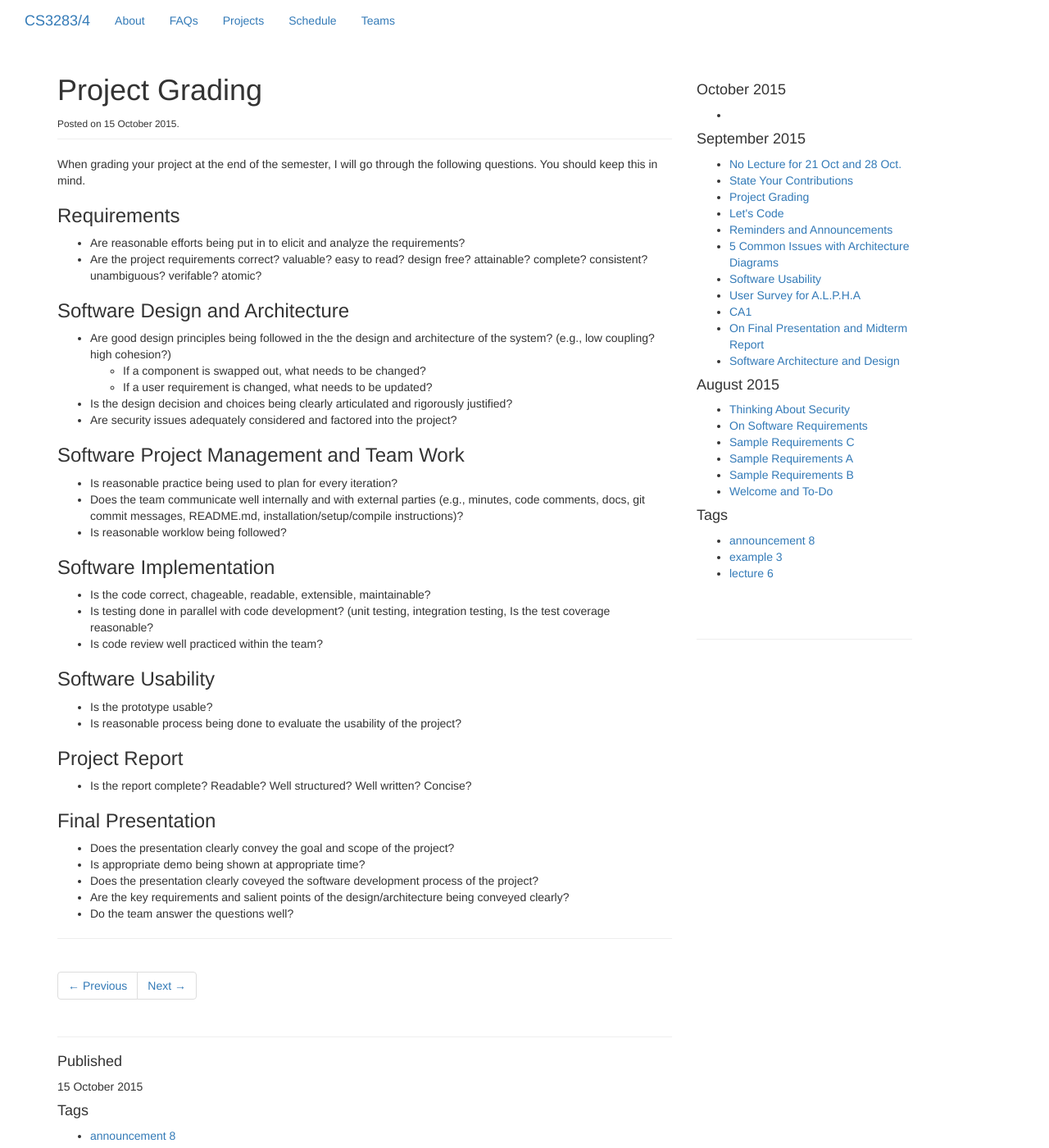
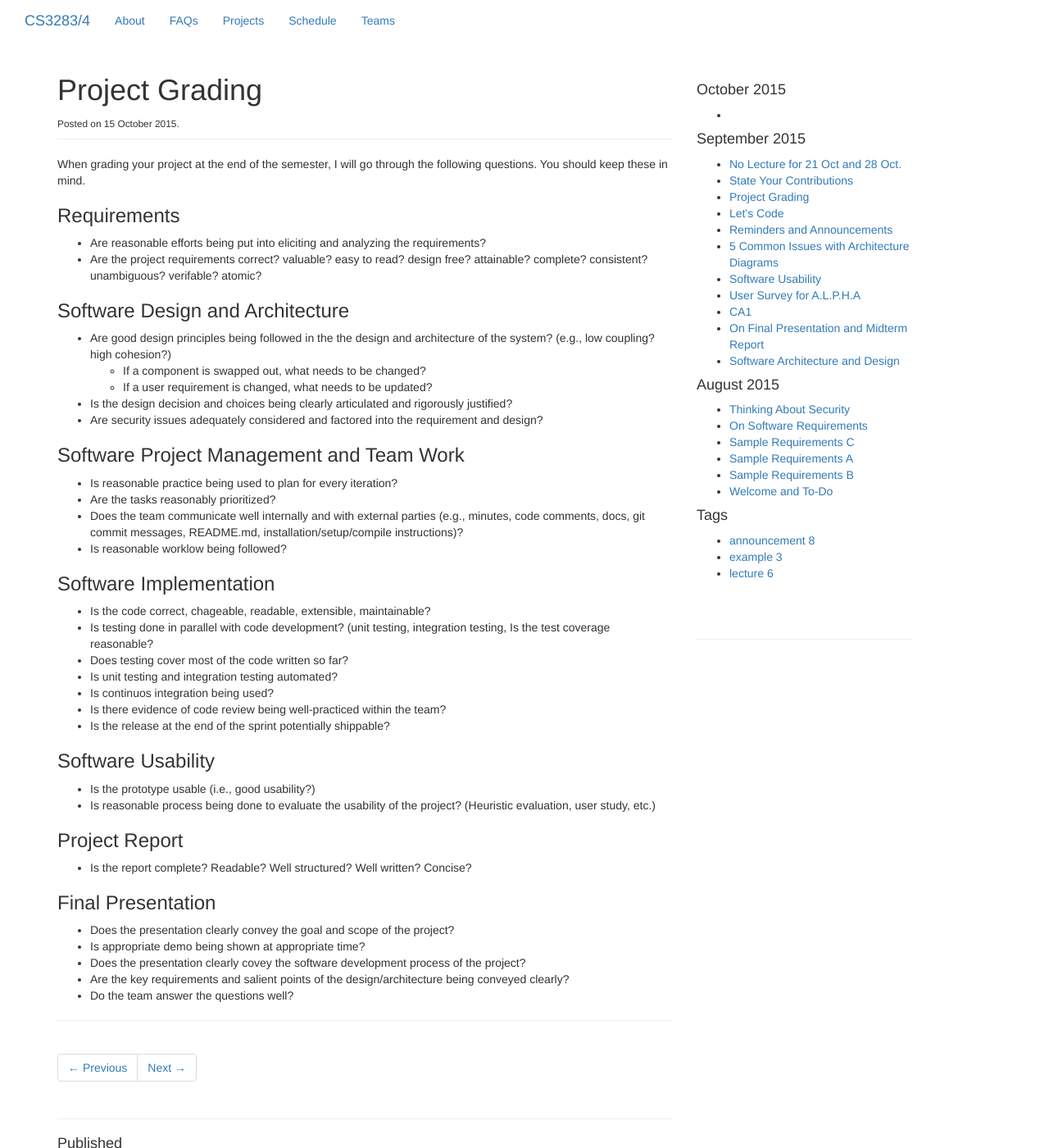
Before and after one commit to nus-mtp/1516, a Jekyll site: the page built from _posts/2015-10-15-grading-questions.md, in a window 1280 px wide and 1400 px high. Shown: the whole window at 82% size. Built offline with Jekyll 4.4.1, drawn with Linux system fonts in a browser that asks for light colours; nearby versions of some CDN libraries; library files that are not in the unit come from our copies; Markdown is read by kramdown in place of the engine named in the settings.

Commit message:
Refined and added questions

```diff
--- a/_posts/2015-10-15-grading-questions.md
+++ b/_posts/2015-10-15-grading-questions.md
@@ -5,10 +5,10 @@ tag: announcement
 date: 2015-10-15 15:17:00
 ---
 
-When grading your project at the end of the semester, I will go through the following questions.  You should keep this in mind.
+When grading your project at the end of the semester, I will go through the following questions.  You should keep these in mind.
 
 ### Requirements
-* Are reasonable efforts being put in to elicit and analyze the requirements?
+* Are reasonable efforts being put into eliciting and analyzing the requirements?
 * Are the project requirements correct? valuable? easy to read? design free? attainable? complete? consistent? unambiguous? verifable? atomic?
 
 ### Software Design and Architecture
@@ -16,10 +16,11 @@ When grading your project at the end of the semester, I will go through the foll
     * If a component is swapped out, what needs to be changed?
     * If a user requirement is changed, what needs to be updated?
 * Is the design decision and choices being clearly articulated and rigorously justified?
-* Are security issues adequately considered and factored into the project?
+* Are security issues adequately considered and factored into the requirement and design?
 
 ### Software Project Management and Team Work
 * Is reasonable practice being used to plan for every iteration?
+* Are the tasks reasonably prioritized?
 * Does the team communicate well internally and with external parties
 (e.g., minutes, code comments, docs, git commit messages, README.md, installation/setup/compile instructions)?
 * Is reasonable worklow being followed?
@@ -27,11 +28,15 @@ When grading your project at the end of the semester, I will go through the foll
 ### Software Implementation
 * Is the code correct, chageable, readable, extensible, maintainable?
 * Is testing done in parallel with code development?  (unit testing, integration testing, Is the test coverage reasonable?
-* Is code review well practiced within the team?
+* Does testing cover most of the code written so far?
+* Is unit testing and integration testing automated?
+* Is continuos integration being used?
+* Is there evidence of code review being well-practiced within the team?
+* Is the release at the end of the sprint potentially shippable?
 
 ### Software Usability
-* Is the prototype usable?
-* Is reasonable process being done to evaluate the usability of the project?
+* Is the prototype usable (i.e., good usability?)
+* Is reasonable process being done to evaluate the usability of the project?  (Heuristic evaluation, user study, etc.)
 
 ### Project Report
 * Is the report complete? Readable? Well structured? Well written? Concise?
@@ -39,6 +44,6 @@ When grading your project at the end of the semester, I will go through the foll
 ### Final Presentation
 * Does the presentation clearly convey the goal and scope of the project?
 * Is appropriate demo being shown at appropriate time?
-* Does the presentation clearly coveyed the software development process of the project?
+* Does the presentation clearly covey the software development process of the project?
 * Are the key requirements and salient points of the design/architecture being conveyed clearly?
 * Do the team answer the questions well?
```
